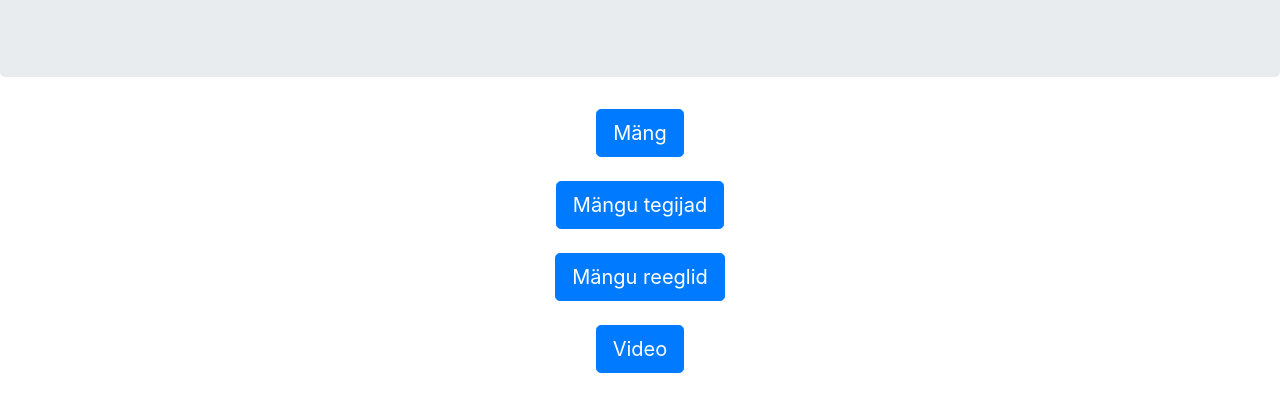
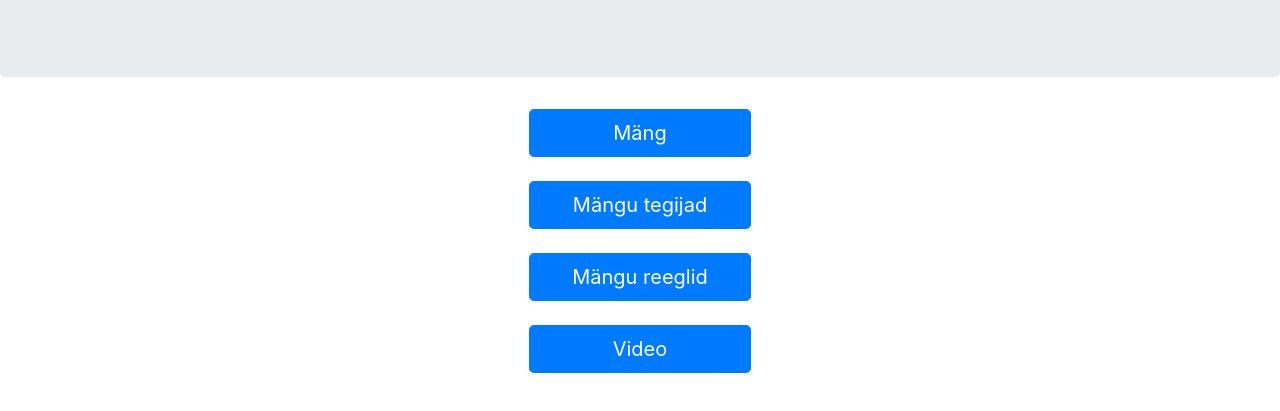
Before and after one commit to karlerikb/dara, a plain HTML site: page index.html in a window 1280 px wide. Shown: the part 147-558 px from the top of the page. Drawn offline with nearby package versions, Linux system fonts and the light colour scheme.

Commit message:
Add files via upload

```diff
--- a/index.html
+++ b/index.html
@@ -15,16 +15,16 @@
 	</div>
 	<div class='container text-center'>
 		<div class='btn-vertical btn-group-lg'>
-			<a class='btn btn-primary' href='./dara.html'>Mäng</a>
+			<a class='btn btn-primary' style='width:20%;' href='./dara.html'>Mäng</a>
 			<br>
 			<br>
-			<a class='btn btn-primary' href='./tegijad.html'>Mängu tegijad</a>
+			<a class='btn btn-primary' style='width:20%;' href='./tegijad.html'>Mängu tegijad</a>
 			<br>
 			<br>
-			<a class='btn btn-primary' href='./reeglid.html'>Mängu reeglid</a>
+			<a class='btn btn-primary' style='width:20%;' href='./reeglid.html'>Mängu reeglid</a>
 			<br>
 			<br>
-			<a class='btn btn-primary' href='./video.html'>Video</a>
+			<a class='btn btn-primary' style='width:20%;'  href='./video.html'>Video</a>
 		</div>
 	</div>
 </body>
```
